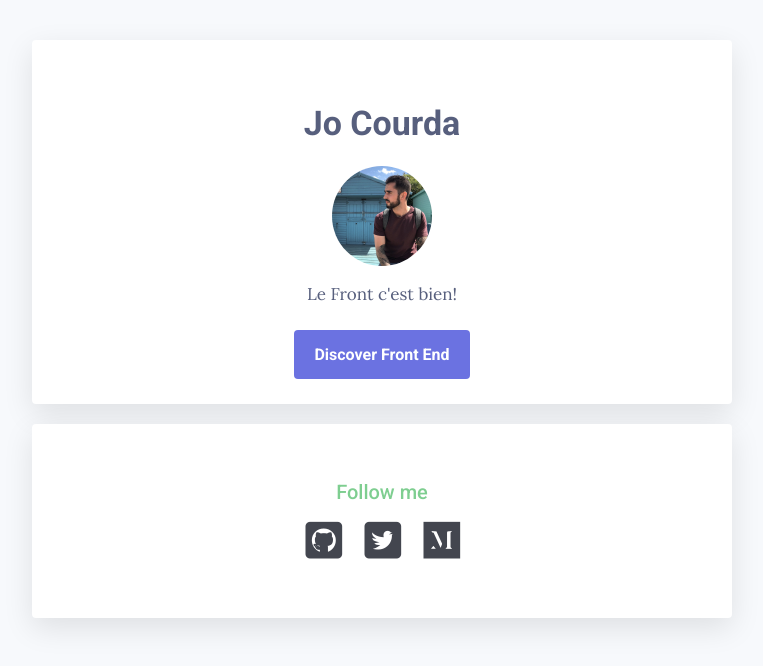
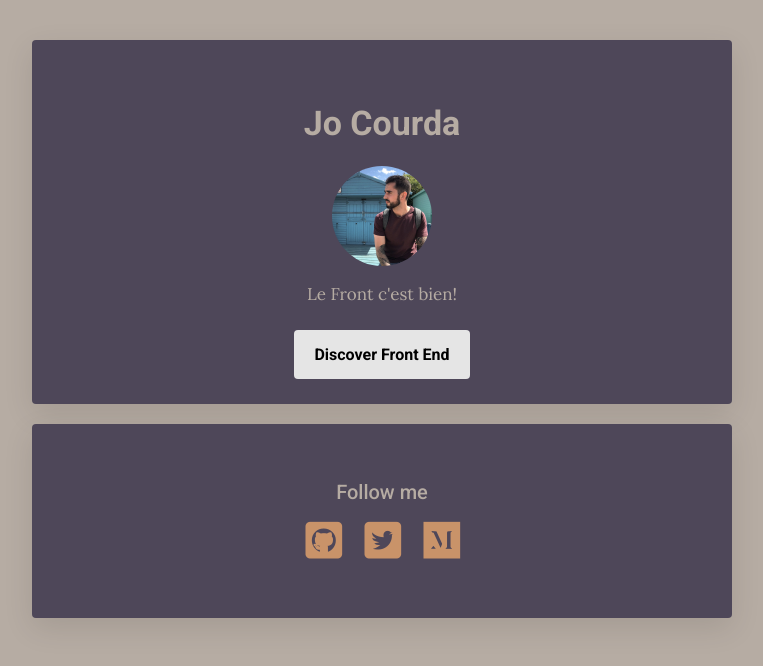
Before and after one commit to JoCourda/profile, a plain HTML site: page index.html in a window 1280 px wide. Shown: the whole page, without its empty margins (258-1021 px from the left). Drawn offline with Linux system fonts and the light colour scheme.

Commit message:
my profile page

```diff
--- a/index.html
+++ b/index.html
@@ -2,21 +2,21 @@
   <head>
     <title>My profile</title>
     <meta charset="utf-8">
-    <meta name="viewport" content="width=device-width, initial-scale=1">
     <link href="https://fonts.googleapis.com/css?family=Lora:400,700|Roboto:300,400,500,700,900" rel="stylesheet">
     <link rel="stylesheet" href="style.css">
     <link rel="stylesheet" href="https://use.fontawesome.com/releases/v5.2.0/css/all.css" integrity="sha384-hWVjflwFxL6sNzntih27bfxkr27PmbbK/iSvJ+a4+0owXq79v+lsFkW54bOGbiDQ" crossorigin="anonymous">
+    <meta name="viewport" content="width=device-width, initial-scale=1">
   </head>
   <body>
 
     <div class="container">
-      <div class="card-white" id="introduction">
+      <div class="card-beige" id="introduction">
         <h1>Jo Courda</h1>
           <img src="images/profile-picture.jpg" class="profile-picture" width="100px" alt="Jo Courda">
             <p>Le Front c'est bien!</p>
-          <a href="#" class="btn-blue">Discover Front End</a>
+          <a href="#" class="btn-white">Discover Front End</a>
       </div>
-        <div class="card-white">
+        <div class="card-beige">
           <h2>Follow me</h2>
             <ul class="list-inline">
               <li>
--- a/style.css
+++ b/style.css
@@ -18,15 +18,15 @@ h1 {
 }
 
 h2 {
-  color: #7ECE90;
+  color: #b6aca3;
   font-size: 20px;
   font-weight: lighter;
   font-weight: 500;
 }
 
 body {
-  background: #F7F9FC;
-  color: #575F7D;
+  background: #b6aca3;
+  color: #b6aca3;
   font-family: 'Lora', serif;
   font-size: 17px;
   font-weight: lighter;
@@ -76,8 +76,8 @@ a {
   border-radius: 50%;
 }
 
-.card-white {
-  background-color: white;
+.card-beige {
+  background-color: #4e4759;
   padding: 40px;
   box-shadow: 0px 10px 30px rgba(0,0,0,0.1);
   border-radius: 4px;
@@ -89,6 +89,41 @@ a {
   width: 700px;
   margin: 40px auto;
 }
+
+.btn-white {
+  background-color: #e5e5e5;
+  color: black;
+  padding: 15px 20px;
+  border-radius: 4px;
+}
+
+.btn-white:hover {
+  opacity: 0.5;
+}
+
+#introduction p {
+    margin-bottom: 40px;
+}
+
+.list-inline {
+    list-style: none;
+    padding-left: 0px;
+}
+
+.list-inline li {
+    display: inline;
+    padding: 10px;
+}
+
+.card-beige i {
+  font-size: 40px;
+  color: #c99369;
+}
+
+.card-beige i:hover {
+  opacity: 0.5;
+}
+
 @media (max-width: 960px) {
   /* For a screen < 960px, this CSS will be read */
   .container {
@@ -107,37 +142,3 @@ a {
     width: 300px;
   }
 }
-
-.btn-blue {
-  background-color: #6B72E1;
-  color: white;
-  padding: 15px 20px;
-  border-radius: 4px;
-}
-
-.btn-blue:hover {
-  opacity: 0.5;
-}
-
-#introduction p {
-    margin-bottom: 40px;
-}
-
-.list-inline {
-    list-style: none;
-    padding-left: 0px;
-}
-
-.list-inline li {
-    display: inline;
-    padding: 10px;
-}
-
-.card-white i {
-  font-size: 40px;
-  color: #43464F;
-}
-
-.card-white i:hover {
-  opacity: 0.5;
-}
```
